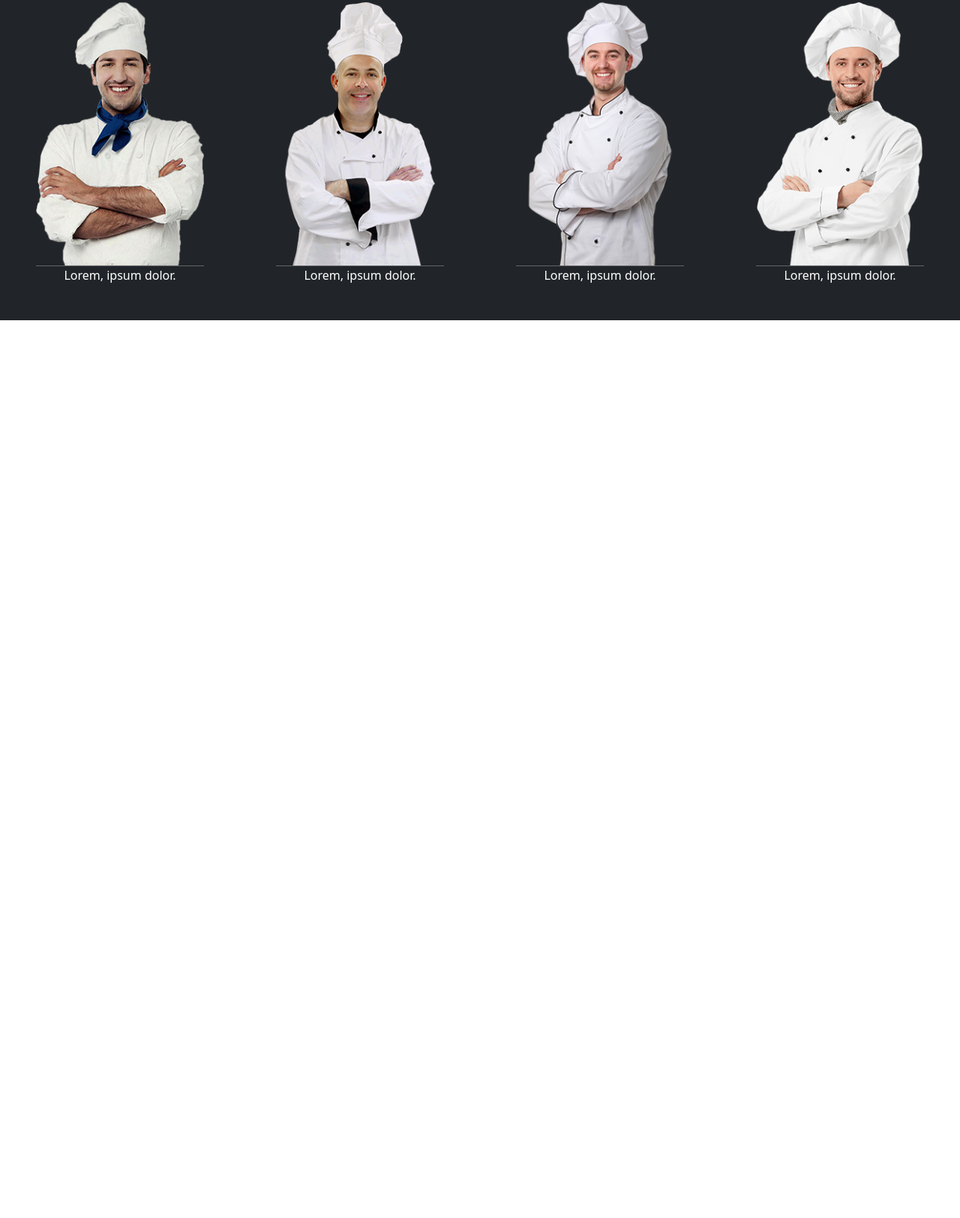
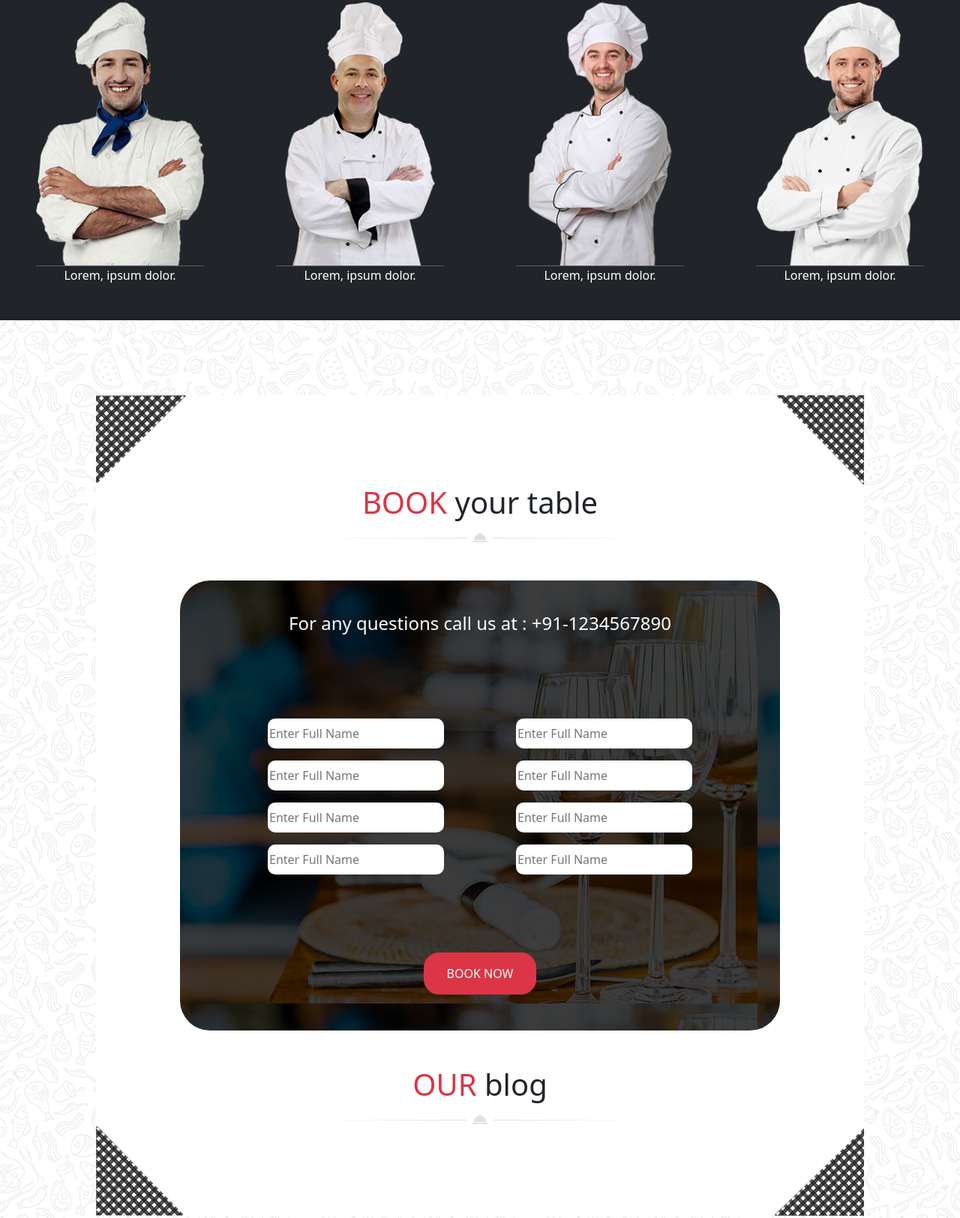
Before and after one commit to Cocquibus/git_bootstrap_les_chefs_14, a website: page index.html in a window 1280 px wide. Shown: the part 2435-4059 px from the top of the page at 75% size. Before the commit the page ends 2862 px from the top, so only its background shows below. Drawn offline with nearby package versions, Linux system fonts and the light colour scheme.

Commit message:
ajout section 3 non finie

```diff
--- a/index.html
+++ b/index.html
@@ -201,7 +201,47 @@
                 </div>
             </div>
         </section>
-        <section></section>
+        <section class="section3">
+            <div class="feuille1">
+                <div class="bg-white d-flex justify-content-between">
+                    <div><img src="./public/img/box-left-top-grey.png" alt=""></div>
+                    <div><img src="./public/img/box-right-top-grey.png" alt=""></div>
+                </div>
+                <div class="bg-white text-center">
+                    <div>
+                        <h1><span class="text-danger">BOOK</span> your table</h1>
+                    </div>
+                    <div><img src="./public/img/decoration_line.png" alt=""></div>
+                </div>
+                <div class="bg-white d-flex justify-content-center py-5">
+                    <div class="cartecontact d-flex flex-wrap justify-content-center align-items-center">
+                        <div class="w-100 text-center text-white fs-4"><p>For any questions call us at : +91-1234567890</p></div>
+                        <div class="mx-5">
+                            <div class="my-3"><input placeholder="Enter Full Name" type="text"></div>
+                            <div class="my-3"><input placeholder="Enter Full Name" type="text"></div>
+                            <div class="my-3"><input placeholder="Enter Full Name" type="text"></div>
+                            <div class="my-3"><input placeholder="Enter Full Name" type="text"></div>
+                        </div>
+                        <div class="mx-5">
+                            <div class="my-3"><input placeholder="Enter Full Name" type="text"></div>
+                            <div class="my-3"><input placeholder="Enter Full Name" type="text"></div>
+                            <div class="my-3"><input placeholder="Enter Full Name" type="text"></div>
+                            <div class="my-3"><input placeholder="Enter Full Name" type="text"></div>
+                        </div>
+                        <button class="btn btn-danger btnbook">BOOK NOW</button>
+                    </div>
+                </div>
+                <div class="bg-white d-flex align-items-center flex-column">
+                    <h1><span class="text-danger">OUR</span> blog</h1>
+                    <div><img src="./public/img/decoration_line.png" alt=""></div>
+                </div>
+
+                <div class="bg-white d-flex justify-content-between">
+                    <div><img src="./public/img/box-bottom-left-grey.png" alt=""></div>
+                    <div><img src="./public/img/box-bottom_right-grey.png" alt=""></div>
+                </div>
+            </div>
+        </section>
         <section></section>
         <section></section>
         <section></section>
--- a/src/sass/modules/_section3.sass
+++ b/src/sass/modules/_section3.sass
@@ -0,0 +1,20 @@
+.section3
+    background-image: url(../img/main_bg.jpg)
+    background-position: center
+    padding: 100px 0px
+    .feuille1
+        width: 80%
+        margin: 0px auto
+    .cartecontact
+        width: 800px
+        height: 600px
+        border-radius: 40px
+        background-image: url(../img/book_table_bg.jpg)
+        input
+            border-radius: 10px
+            border: none
+            height: 40px
+    .btnbook
+        border-radius: 20px
+        padding: 15px 30px
+        margin: 10px
```
Also changed, not shown: public/css/app.css, 1 other file.
